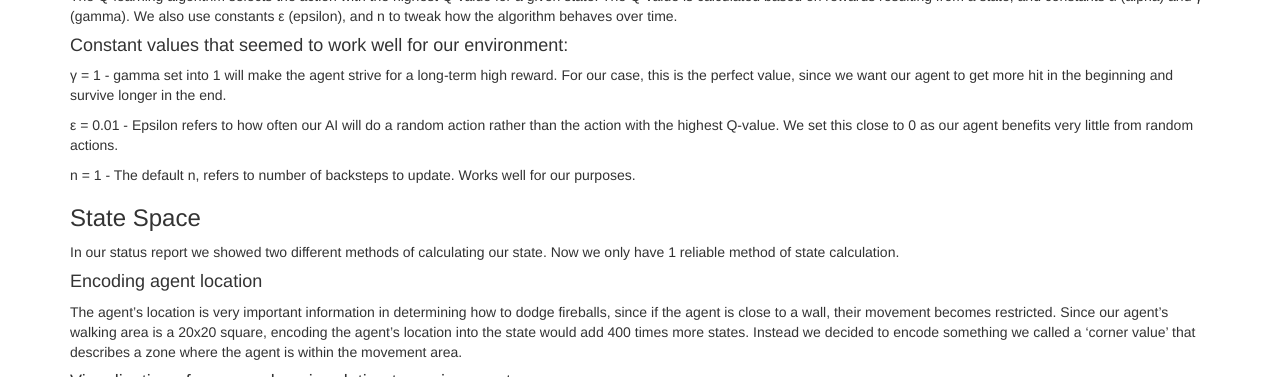
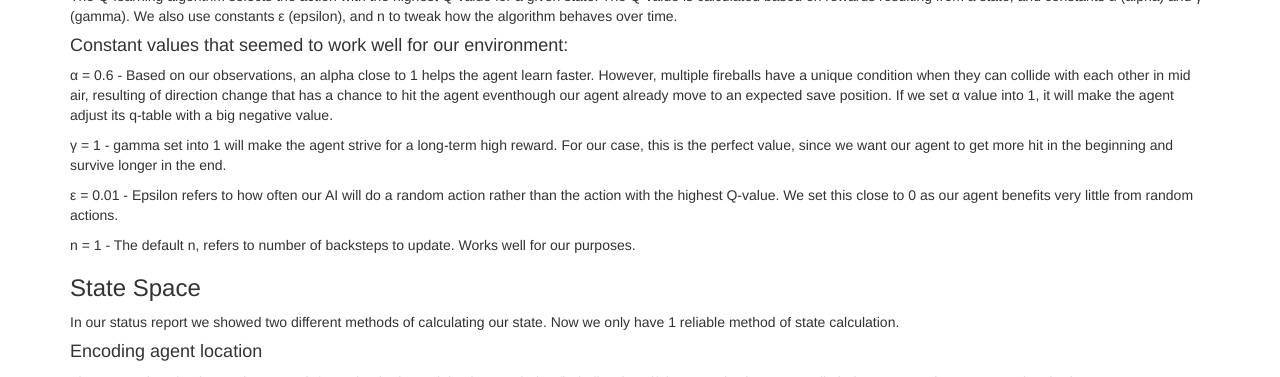
Before and after one commit to CS175MinecraftAI/IfYouCanDodgeAFireball, a Jekyll site: the page built from docs/final.md, in a window 1280 px wide and 900 px high, scrolled down 2179 px, cut to the strip 193-570 px from the top of the window. Built offline with Jekyll 4.4.1, drawn with Linux system fonts in a browser that asks for light colours.

Commit message:
leftover

```diff
--- a/docs/final.md
+++ b/docs/final.md
@@ -33,6 +33,7 @@ We are using Q-learning, a type of reinforcement learning, to approach the probl
 The Q-learning algorithm selects the action with the highest Q-value for a given state. The Q-value is calculated based on rewards resulting from a state, and constants α (alpha) and γ (gamma). We also use constants ε (epsilon), and n to tweak how the algorithm behaves over time.
 
 #### Constant values that seemed to work well for our environment:
+α = 0.6 - Based on our observations, an alpha close to 1 helps the agent learn faster. However, multiple fireballs have a unique condition when they can collide with each other in mid air, resulting of direction change that has a chance to hit the agent eventhough our agent already move to an expected save position. If we set α value into 1, it will make the agent adjust its q-table with a big negative value.
 
 γ = 1 - gamma set into 1 will make the agent strive for a long-term high reward. For our case, this is the perfect value, since we want our agent to get more hit in the beginning and survive longer in the end.
 
```
